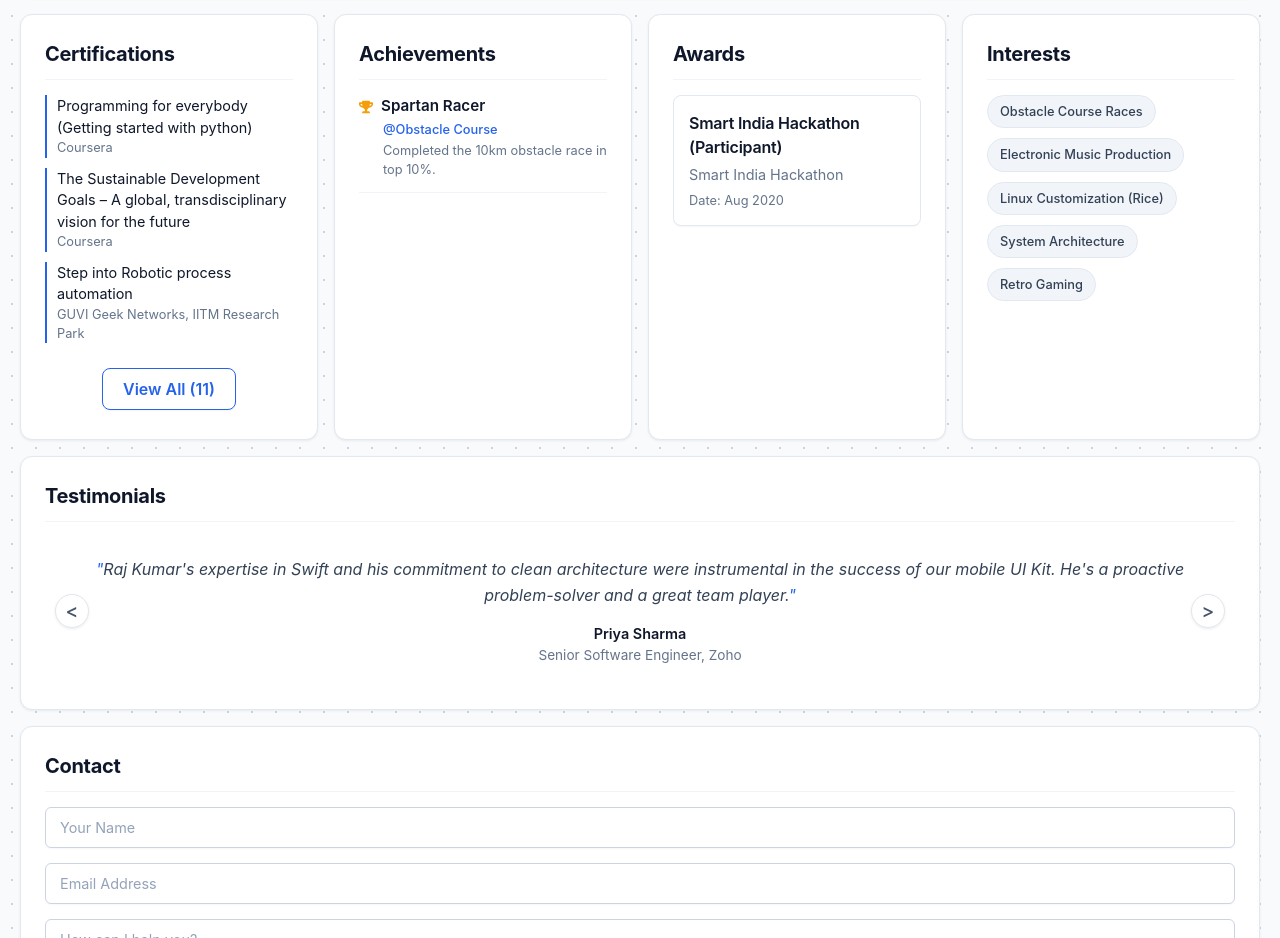
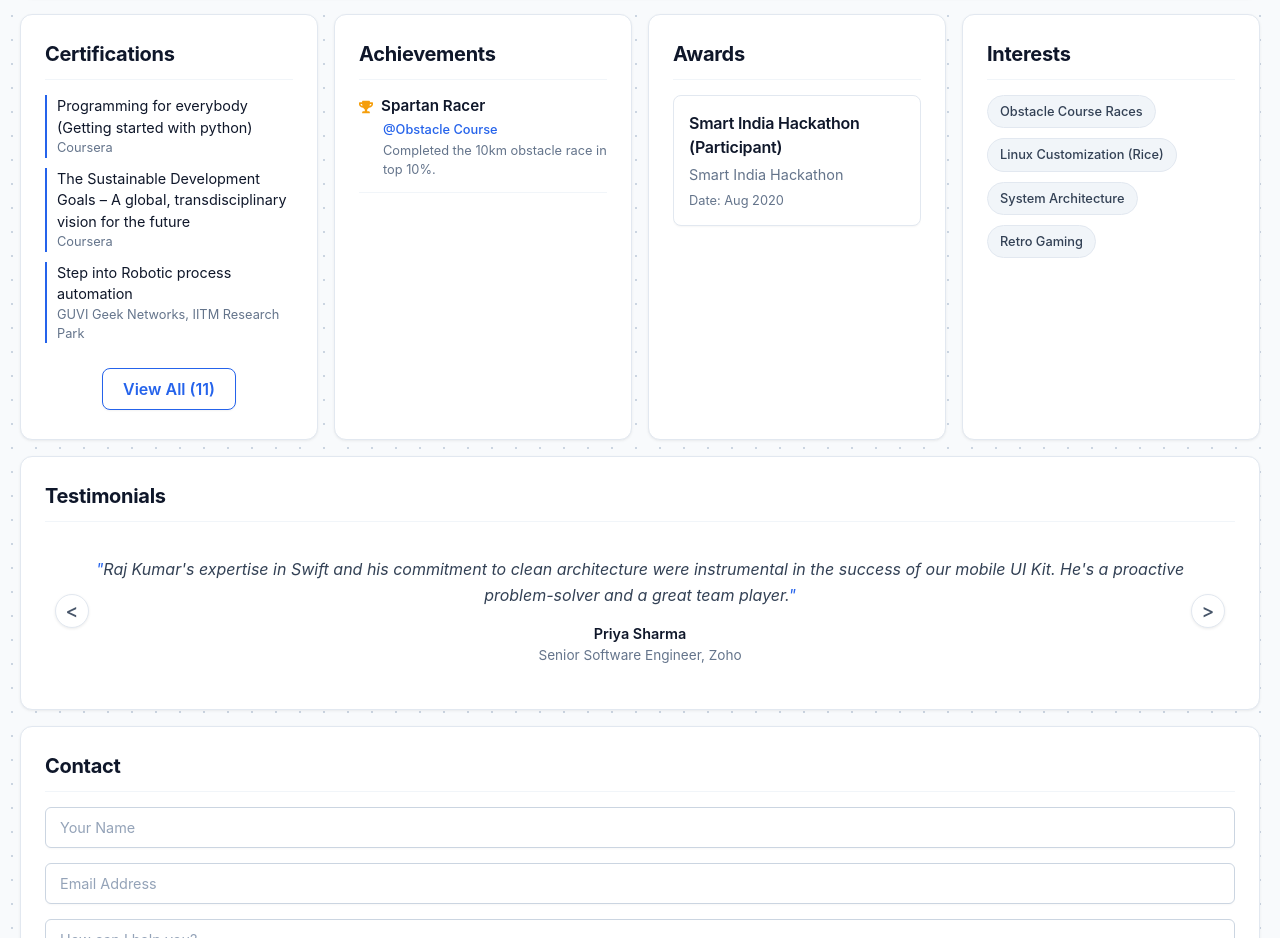
Before and after one commit to raju-9-11/portfolio, a React (Vite) app: page / in a window 1280 px wide. Shown: the part 1700-2638 px from the top of the page. Built offline with nearby package versions, Linux system fonts and the light colour scheme.

Commit message:
chore: remove music production from interests

```diff
--- a/src/data/portfolio.js
+++ b/src/data/portfolio.js
@@ -231,7 +231,6 @@ export const testimonialsData = [
 
 export const interestsData = [
   "Obstacle Course Races",
-  "Electronic Music Production",
   "Linux Customization (Rice)",
   "System Architecture",
   "Retro Gaming"
```
